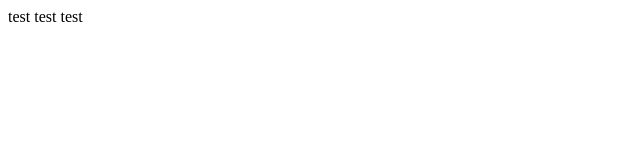
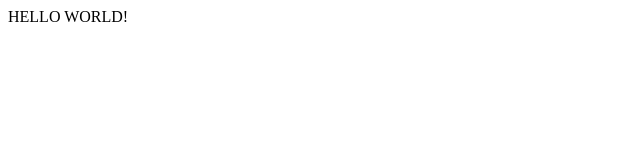
Before and after one commit to marreguin1/my_website, a plain HTML site: page index.html in a window 1280 px wide. Shown: the full height of the page, 0-640 px from the left. Drawn offline with Linux system fonts and the light colour scheme.

Commit message:
test sync
hello world test

```diff
--- a/index.html
+++ b/index.html
@@ -14,7 +14,7 @@
 
 	<body>
 		<!--put your initial page content here-->
-        test test test
+        HELLO WORLD!
 
 		<!--you can also use this space for internal scripts or stylesheets;
 		place these within <script> or <style> tags-->
```
